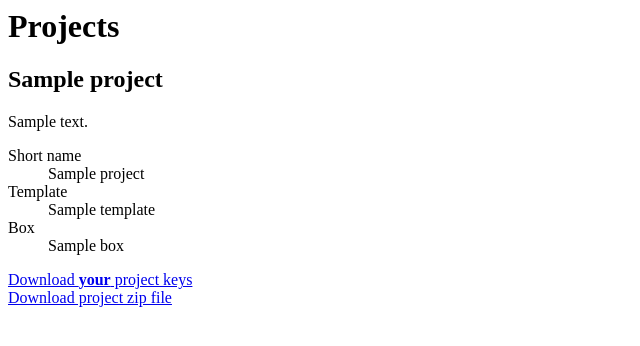
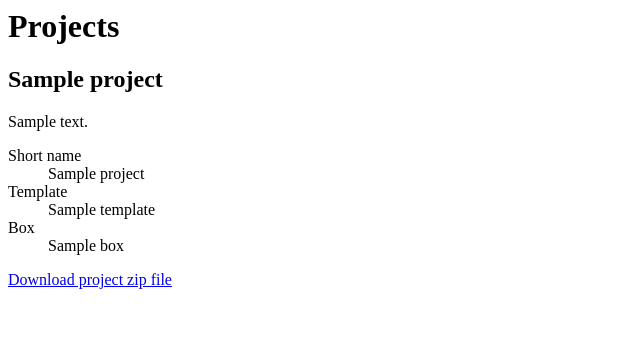
Before and after one commit to stackstrap/stackstrap, a Django app: template application/stackstrap/projects/templates/projects/index.html in a window 1280 px wide. Shown: the top 346 px of the page, without its empty margins (0-640 px from the left). Run offline with Django 3.2, Linux system fonts and the light colour scheme; the template is opened without the code that fills it: most values are stand-ins (such as "Sample title", 1, 10 or a date in 2020).

Commit message:
removed reference to keys from the projects index template

```diff
--- a/application/stackstrap/projects/templates/projects/index.html
+++ b/application/stackstrap/projects/templates/projects/index.html
@@ -15,7 +15,6 @@
         <dd>{{ project.box }}</dd>
     </dl>
 
-    <a href="{% url 'project_keys' project.id %}">Download <strong>your</strong> project keys</a><br>
     <a href="{% url 'project_zip' project.id %}">Download project zip file</a>
 </div>
 {% endfor %}
```
